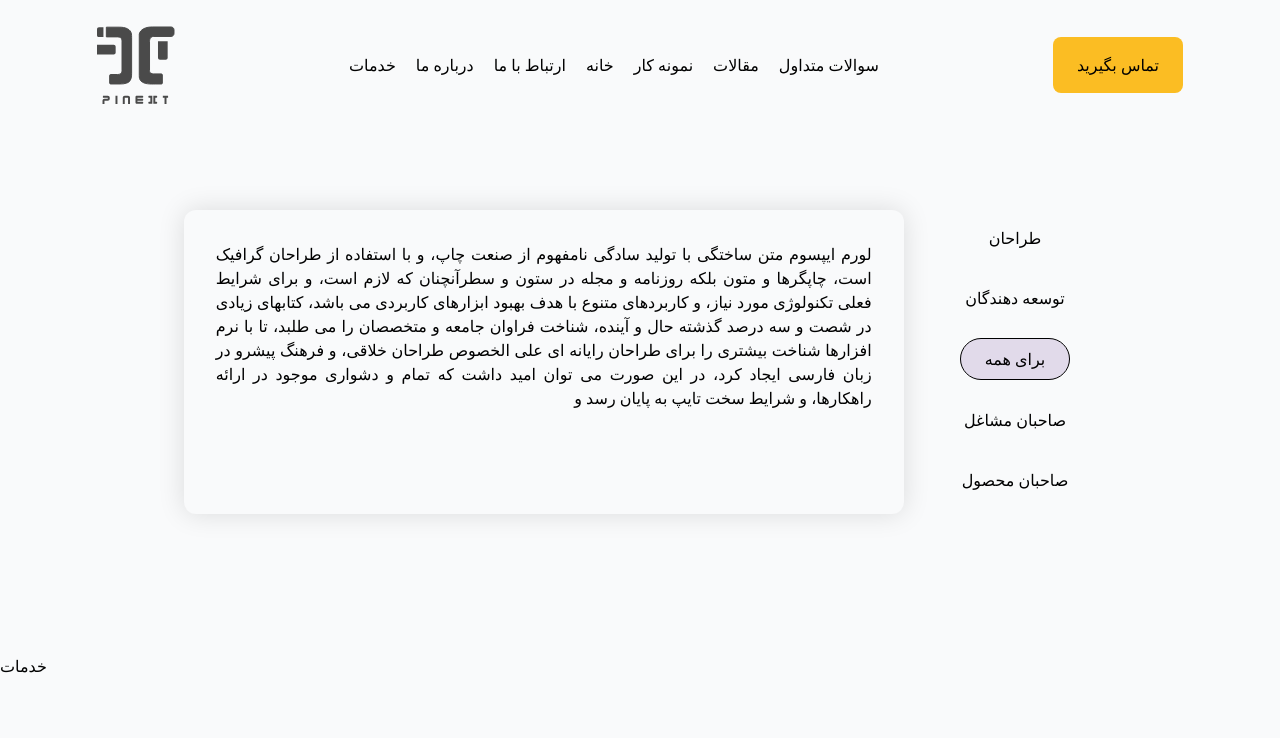
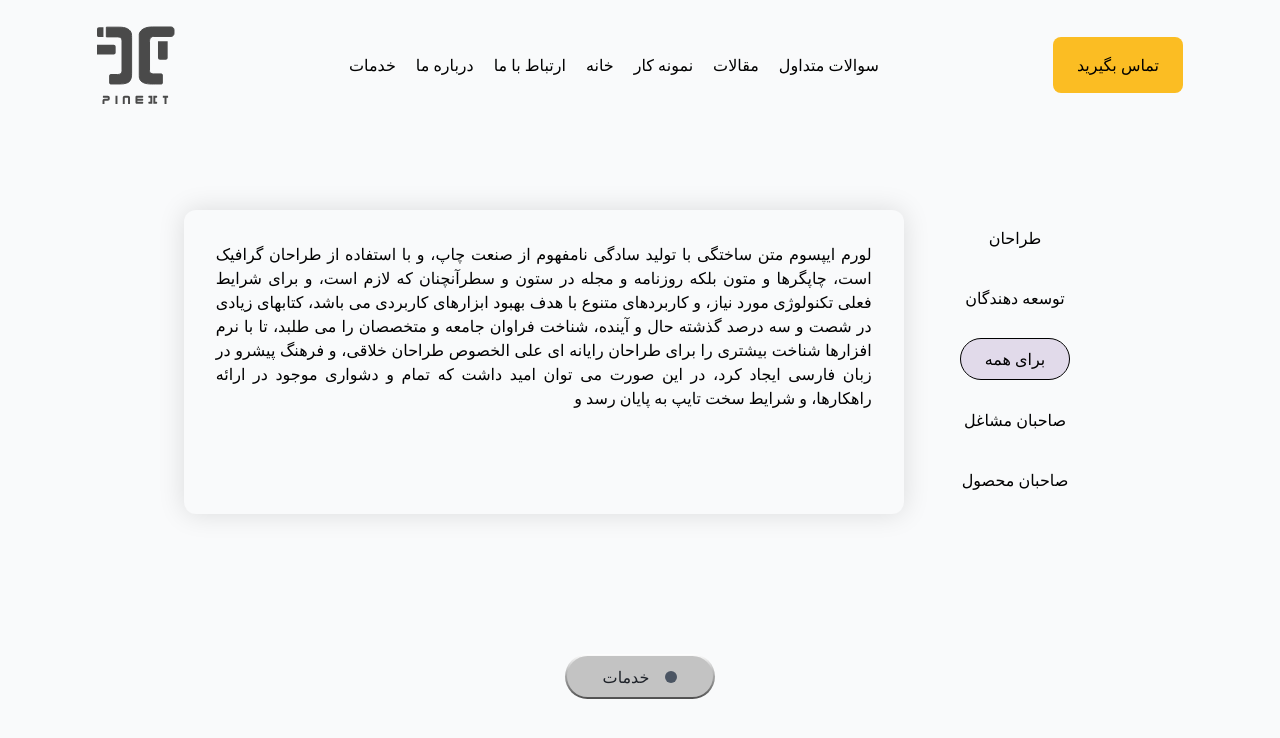
Before and after one commit to Ghostmaysam1/pinext, a React (Vite) app: page / in a window 1280 px wide. Shown: the top 738 px of the page. Built offline with nearby package versions, Linux system fonts and the light colour scheme.

Commit message:
feat: add `ServicesButton` section

```diff
--- /dev/null
+++ b/src/components/home/servicesButton/ServicesButton.jsx
@@ -0,0 +1,12 @@
+import '../../../utils/css/border-gradient.css';
+
+function ServicesButton() {
+    return (
+        <button className="gradient-box gap-4">
+            <h5 className="text-text">خدمات</h5>
+            <span className="block w-3 h-3 bg-primary rounded-full"></span>
+        </button>
+    )
+}
+
+export default ServicesButton
--- a/src/utils/css/border-gradient.css
+++ b/src/utils/css/border-gradient.css
@@ -1,17 +1,16 @@
 .gradient-box {
   display: flex;
   align-items: center;
-  width: 90%;
+  justify-content: center;
+  width: 150px;
+  height: 45px;
   margin: auto;
-  max-width: 22em;
   position: relative;
-  padding: 30% 2em;
-  box-sizing: border-box;
   color: #fff;
-  background: #000;
+  background: #C3C3C3;
   background-clip: padding-box;
-  border: solid 5px transparent;
-  border-radius: 1em;
+  border: solid 2px transparent;
+  border-radius: 50px;
 }
 .gradient-box:before {
   content: "";
@@ -21,7 +20,7 @@
   bottom: 0;
   left: 0;
   z-index: -1;
-  margin: -5px;
+  margin: -2px;
   border-radius: inherit;
-  background: linear-gradient(to right, red, orange);
+  background: linear-gradient(to bottom, white, #4F4F4F);
 }
--- a/src/views/HomeView.jsx
+++ b/src/views/HomeView.jsx
@@ -1,6 +1,6 @@
 import Navbar from "../components/navbar/Navbar.jsx"
 import AudienceSection from "../components/home/audienceSection/AudienceSection.jsx"
-import '../utils/css/border-gradient.css';
+import ServicesButton from "../components/home/servicesButton/ServicesButton.jsx"
 
 function HomeView() {
     return (
@@ -9,11 +9,8 @@ function HomeView() {
             <span className="h-[100px] w-full block"></span>
             <AudienceSection />
             <span className="h-[140px] w-full block"></span>
-            <div>
-                <button>
-                    <h5>خدمات</h5>
-                </button>
-            </div>
+            <ServicesButton />
+            {/* TODO */}
         </div>
     )
 }
```
